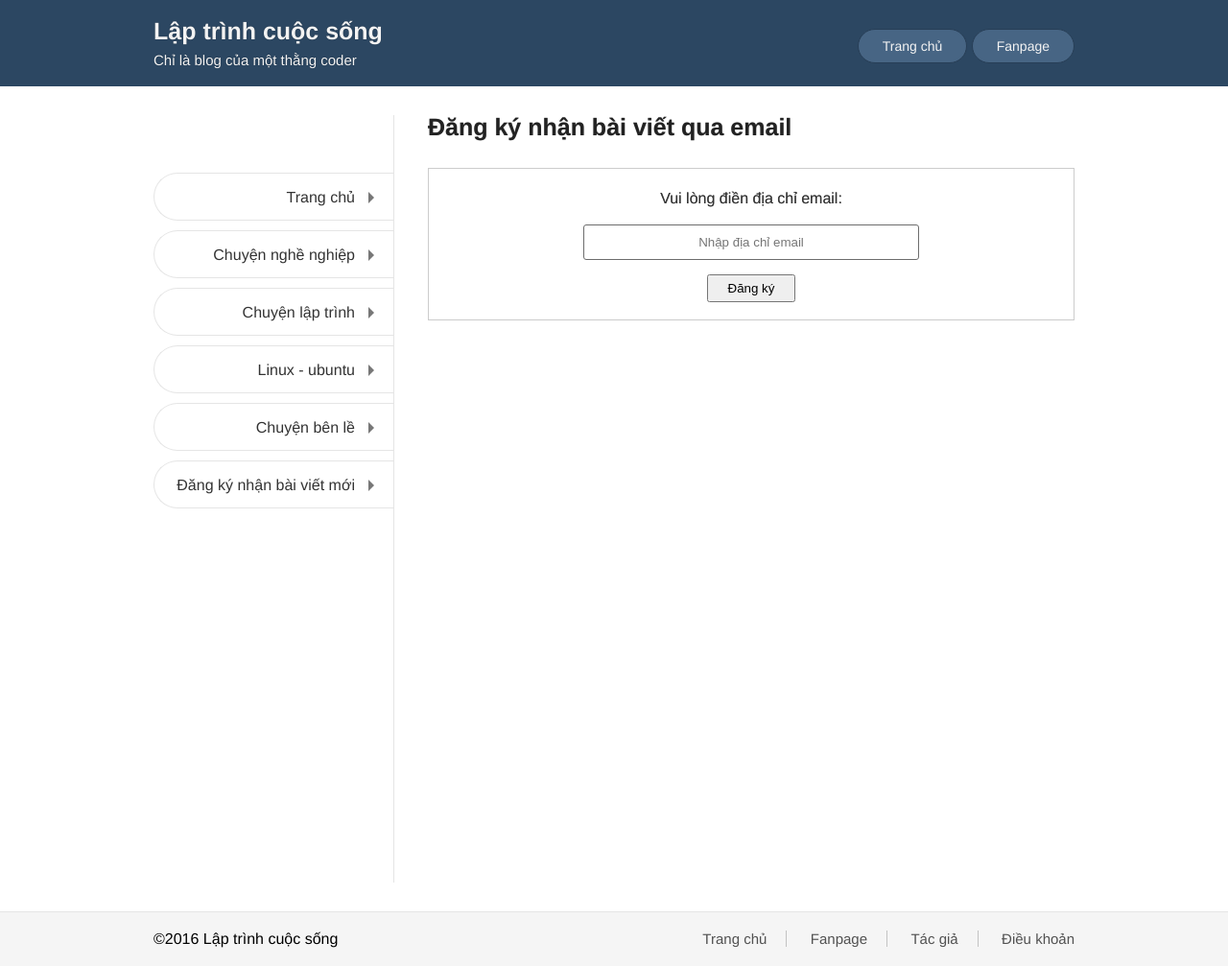
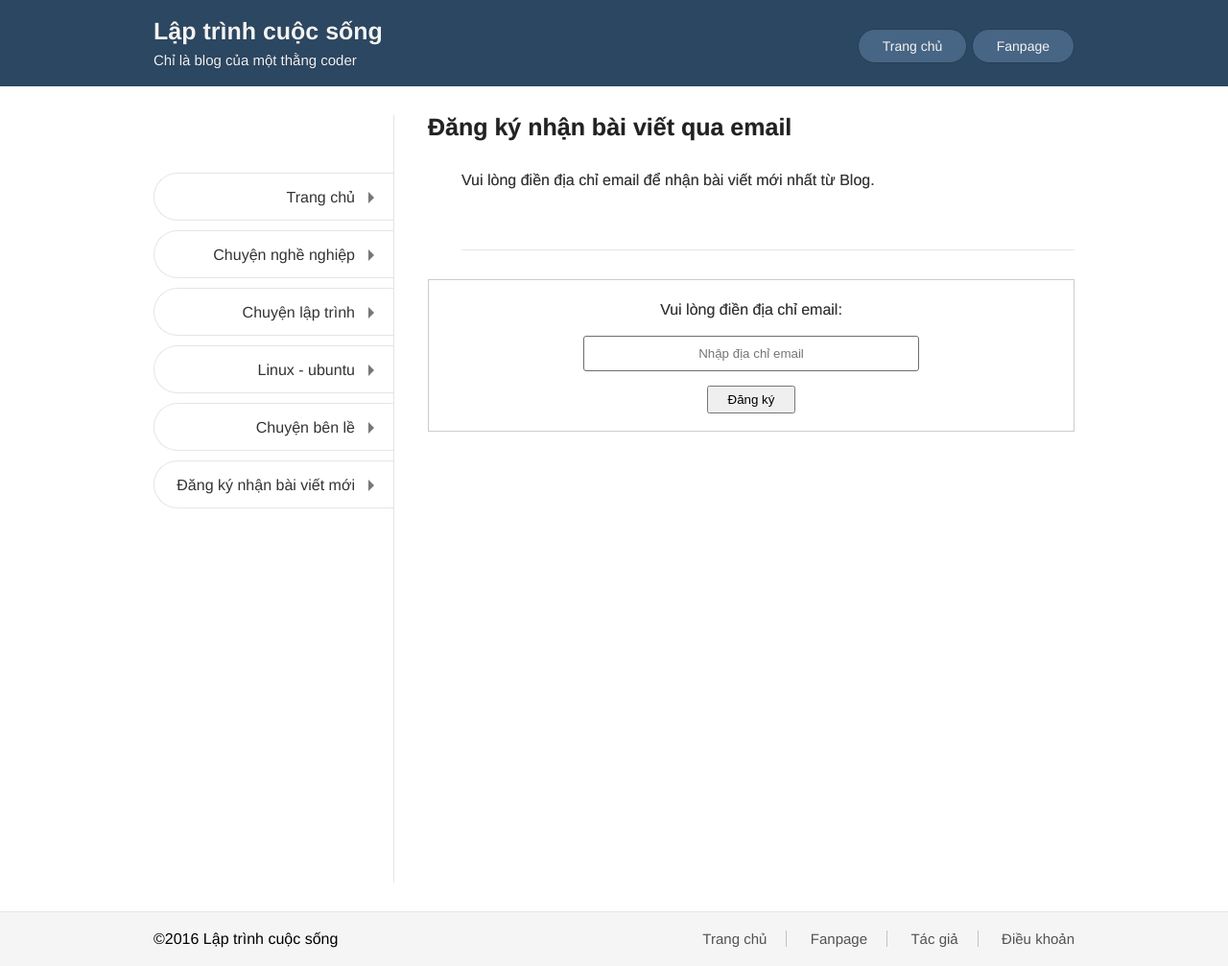
Before and after one commit to nguyentest/laptrinhcuocsong, a Jekyll site: the page built from dang-ky-nhan-bai-viet.md, in a window 1280 px wide. Shown: the whole page at 96% size. Built offline with Jekyll 4.4.1, drawn with Linux system fonts in a browser that asks for light colours; our own code applies the rules of GitHub Pages for plain Markdown files.

Commit message:
Update dang-ky-nhan-bai-viet.md

```diff
--- a/dang-ky-nhan-bai-viet.md
+++ b/dang-ky-nhan-bai-viet.md
@@ -1,6 +1,10 @@
 ---
 title: Đăng ký nhận bài viết qua email
 ---
+<div class="category_detail">
+		<p>Vui lòng điền địa chỉ email để nhận bài viết mới nhất từ Blog.</p>
+</div>
+
 <form style="border:1px solid #ccc;padding:3px;text-align:center;" action="https://feedburner.google.com/fb/a/mailverify" method="post" target="popupwindow" onsubmit="window.open('https://feedburner.google.com/fb/a/mailverify?uri=laptrinhcuocsong', 'popupwindow', 'scrollbars=yes,width=550,height=520');return true">
 <p style="
     margin-bottom: 15px;
```
